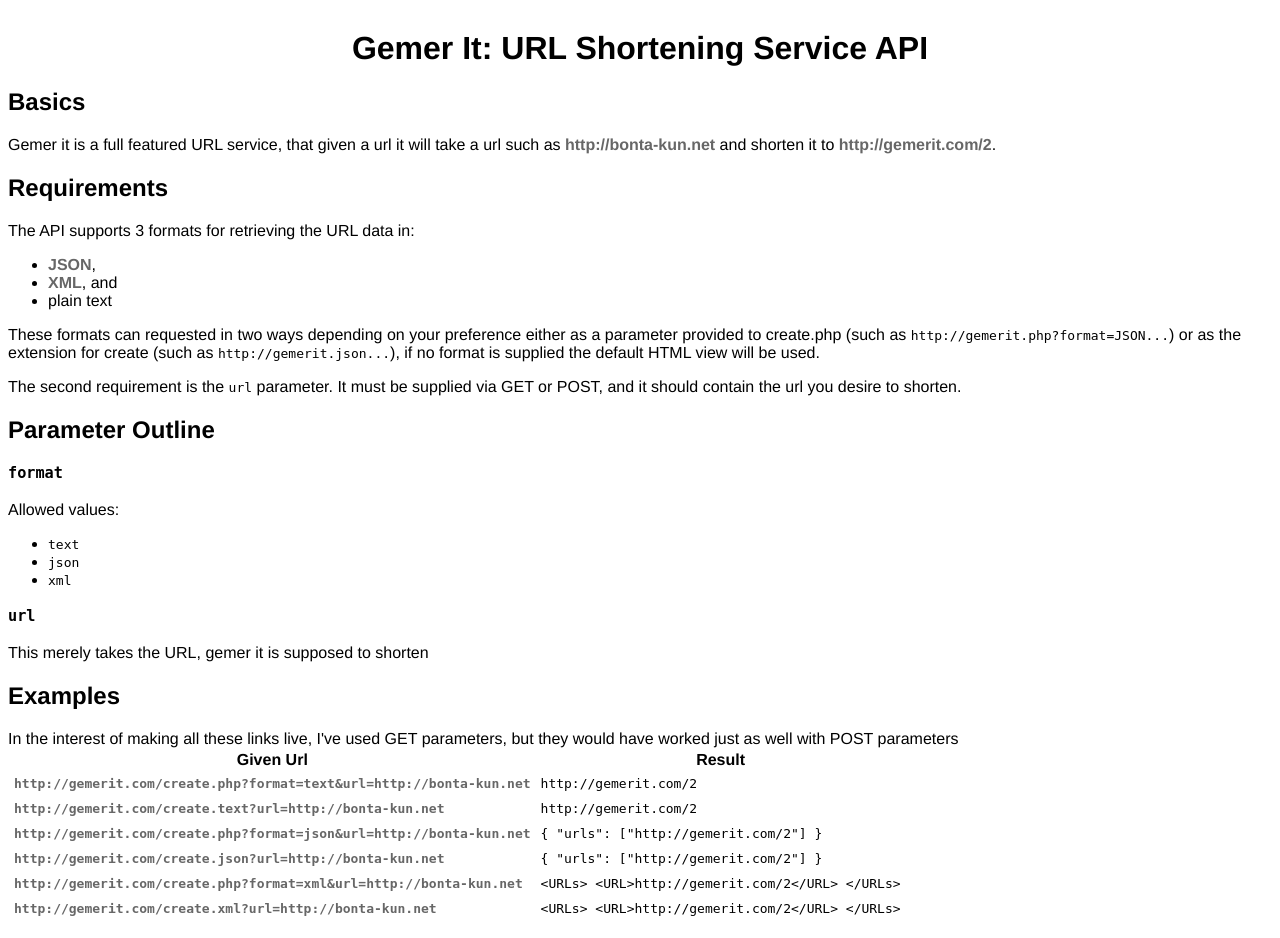
After one commit to bontakun/Gemer-It, a PHP site: page /docs/api.htm in a window 1280 px wide. The commit adds this page. Run offline with PHP 8.4, Linux system fonts and the light colour scheme.

Commit message:
Added the htaccess file I use to do some of the cool URL tricks, added support for XML, JSON, and plain text views. Add some very rough documentation on how to use the new views.

```diff
--- /dev/null
+++ b/docs/api.htm
@@ -0,0 +1,155 @@
+<html>
+	<head>
+		<title>Gemer It: API</title>
+		<meta name="viewport" content="width=630" />
+		<link rel="stylesheet" type="text/css" href="../style/global.css" />
+		<link rel="stylesheet" type="text/css" href="../style/api.css" / >
+	</head>
+	<body>
+		<div class="container">
+	  	<div class="headerSection">
+	  		<h1>Gemer It: URL Shortening Service API</h1>
+	  	</div>
+	  	<div class="explanations">
+	  		<h2>Basics</h2>
+	  		<p>
+	  			Gemer it is a full featured URL service, that given a url it will take a
+	  			url such as <a href="http://bonta-kun.net">http://bonta-kun.net</a>
+	  			and shorten it to <a href="http://gemerit.com/2">http://gemerit.com/2</a>.
+	  		</p>
+
+				<h2>Requirements</h2>
+	  		<p>
+		  		The API supports 3 formats for retrieving the URL data in:
+		  		<ul>
+		  	  	<li><a href="http://wikipedia.org/wiki/JSON">JSON</a>,</li>
+		  	  	<li><a href="http://wikipedia.org/wiki/XML">XML</a>, and</li>
+		  	  	<li>plain text</li>
+		  	  </ul>
+		  	</p>
+
+		  	<p>
+		  	  These formats can requested in two ways depending on your preference either
+		  	  as a parameter provided to create.php (such as
+		  	  <code>http://gemerit.php?format=JSON...</code>) or as the extension for
+		  	  create (such as <code>http://gemerit.json...</code>), if no format is
+		  	  supplied the default HTML view will be used.
+		  	</p>
+
+		  	<p>
+		  		The second requirement is the <code>url</code> parameter. It must be supplied via GET or
+		  		POST, and it should contain the url you desire to shorten.
+	  		</p>
+
+	  		<h2>Parameter Outline</h2>
+	  		<h3><code>format</code></h3>
+	  		<p>
+	  			Allowed values:
+	  			<ul>
+	  				<li><code>text</code></li>
+	  				<li><code>json</code></li>
+	  				<li><code>xml</code></li>
+	  			</ul>
+				</p>
+	  		<h3><code>url</code></h3>
+	  		<p>
+	  			This merely takes the URL, gemer it is supposed to shorten
+	  		</p>
+
+	  		<h2>Examples</h2>
+	  		<p>
+	  			In the interest of making all these links live, I've used GET parameters,
+	  			but they would have worked just as well with POST parameters
+	  			<table>
+	  				<tr>
+	  					<th>Given Url</th>
+	  					<th>Result</th>
+	  				</tr>
+
+	  				<tr>
+	  					<td>
+	  						<a href="http://gemerit.com/create.php?format=text&url=http://bonta-kun.net">
+	 	 							<code>
+	 	 								http://gemerit.com/create.php?format=text&url=http://bonta-kun.net
+	 	 							</code>
+	 	 						</a>
+	 	 					</td>
+	  					<td>
+	  						<code>http://gemerit.com/2</code>
+	  					</td>
+	  				</tr>
+
+	  				<tr>
+	  					<td>
+	  						<a href="http://gemerit.com/create.text?url=http://bonta-kun.net">
+	 	 							<code>
+	 	 								http://gemerit.com/create.text?url=http://bonta-kun.net
+	 	 							</code>
+	 	 						</a>
+	 	 					</td>
+	  					<td>
+	  						<code>http://gemerit.com/2</code>
+	  					</td>
+	  				</tr>
+
+	  				<tr>
+	  					<td>
+	  						<a href="http://gemerit.com/create.php?format=json&url=http://bonta-kun.net">
+	 	 							<code>
+	 	 								http://gemerit.com/create.php?format=json&url=http://bonta-kun.net
+	 	 							</code>
+	 	 						</a>
+	 	 					</td>
+	  					<td>
+	  						<code>{ "urls": ["http://gemerit.com/2"] }</code>
+	  					</td>
+	  				</tr>
+
+	  				<tr>
+	  					<td>
+	  						<a href="http://gemerit.com/create.json?url=http://bonta-kun.net">
+	 	 							<code>
+	 	 								http://gemerit.com/create.json?url=http://bonta-kun.net
+	 	 							</code>
+	 	 						</a>
+	 	 					</td>
+	  					<td>
+  							<code>{ "urls": ["http://gemerit.com/2"] }</code>
+	  					</td>
+	  				</tr>
+
+	  				<tr>
+	  					<td>
+	  						<a href="http://gemerit.com/create.php?format=xml&url=http://bonta-kun.net">
+	 	 							<code>
+	 	 								http://gemerit.com/create.php?format=xml&url=http://bonta-kun.net
+	 	 							</code>
+	 	 						</a>
+	 	 					</td>
+	  					<td>
+  							<code>&lt;URLs&gt;
+	&lt;URL&gt;http://gemerit.com/2&lt;/URL&gt;
+&lt;/URLs&gt;</code>
+	  					</td>
+	  				</tr>
+
+	  				<tr>
+	  					<td>
+	  						<a href="http://gemerit.com/create.xml?url=http://bonta-kun.net">
+	 	 							<code>
+	 	 								http://gemerit.com/create.xml?url=http://bonta-kun.net
+	 	 							</code>
+	 	 						</a>
+	 	 					</td>
+	  					<td>
+  							<code>&lt;URLs&gt;
+	&lt;URL&gt;http://gemerit.com/2&lt;/URL&gt;
+&lt;/URLs&gt;</code>
+	  					</td>
+	  				</tr>
+	  			</table>
+	  		</p>
+
+	  	</div>
+	</body>
+<html>
--- a/index.htm
+++ b/index.htm
@@ -4,7 +4,7 @@
 		<meta name="viewport" content="width=630" />
 		<link rel="stylesheet" type="text/css" href="style/global.css" />
 		<link rel="stylesheet" type="text/css" href="style/index.css" />
-		<meta name="version" content="1.11 beta">
+		<meta name="version" content="1.2 beta">
 	</head>
 	<body>
 		<form name="gemerForm" method="get" action="create.php">
--- /dev/null
+++ b/style/api.css
@@ -0,0 +1,12 @@
+div.explanations h2, div.explanations p, div.explanations h3, div.explanations li {
+  text-align: left;
+}
+
+div.container {
+	max-width: 100%;
+	width: 100%;
+}
+
+td {
+	padding: 4px;
+}
--- a/style/global.css
+++ b/style/global.css
@@ -21,3 +21,7 @@ div.container {
   margin-left: auto;
   margin-right: auto;
 }
+
+li, h3 {
+	text-align: left;
+}
--- /dev/null
+++ b/views/createSuccessJSON.php
@@ -0,0 +1,4 @@
+<?php /* view */ ?>
+{
+	"urls": ["<?php echo($url); ?>"]
+}
--- /dev/null
+++ b/views/createSuccessPlain.php
@@ -0,0 +1 @@
+<?php /* view */ ?><?php echo($url); ?>
--- /dev/null
+++ b/views/createSuccessXML.php
@@ -0,0 +1,4 @@
+<?php /* view */ ?>
+<URLs>
+	<URL><?php echo($url); ?></URL>
+</URLs>
```
Also changed, not shown: create.php (+8 -1 lines), .htaccess (added).
